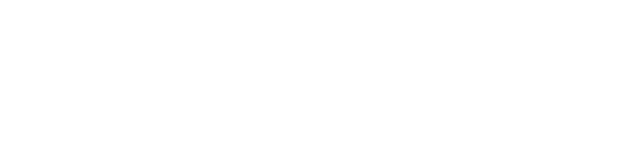
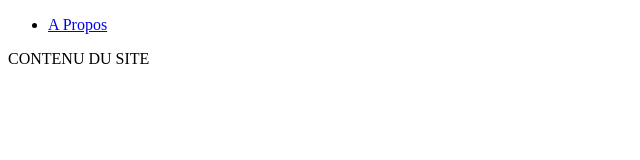
Before and after one commit to siradjath/Mon_site_web, a plain HTML site: page index.html in a window 1280 px wide. Shown: the whole page, without its empty margins (0-640 px from the left). Drawn offline with Linux system fonts and the light colour scheme.

Commit message:
mise en place du contenu

```diff
--- a/index.html
+++ b/index.html
@@ -9,11 +9,13 @@
 </head>
 <body>
     <header>
-
+        <ul>
+            <li><a href="#">A Propos</a></li>
+        </ul>
     </header>
 
     <main>
-
+        <p>CONTENU DU SITE</p>
     </main>
 
     <footer>
```
